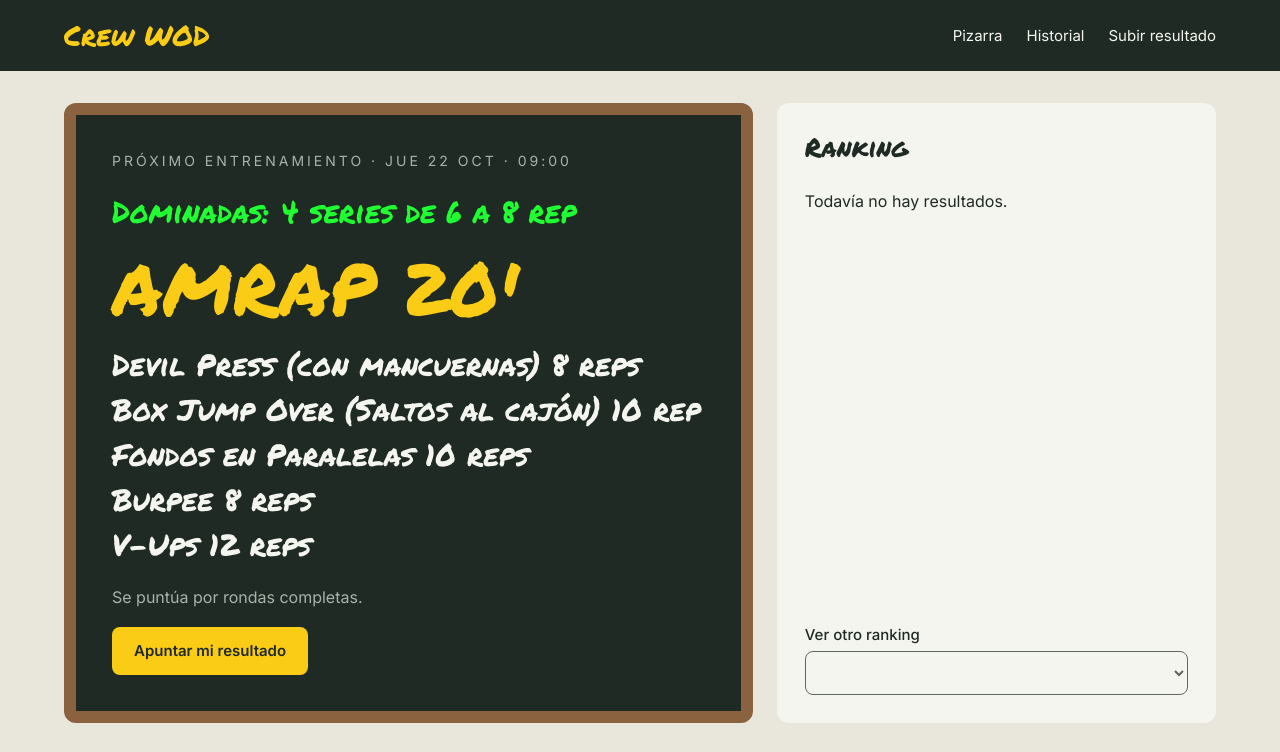
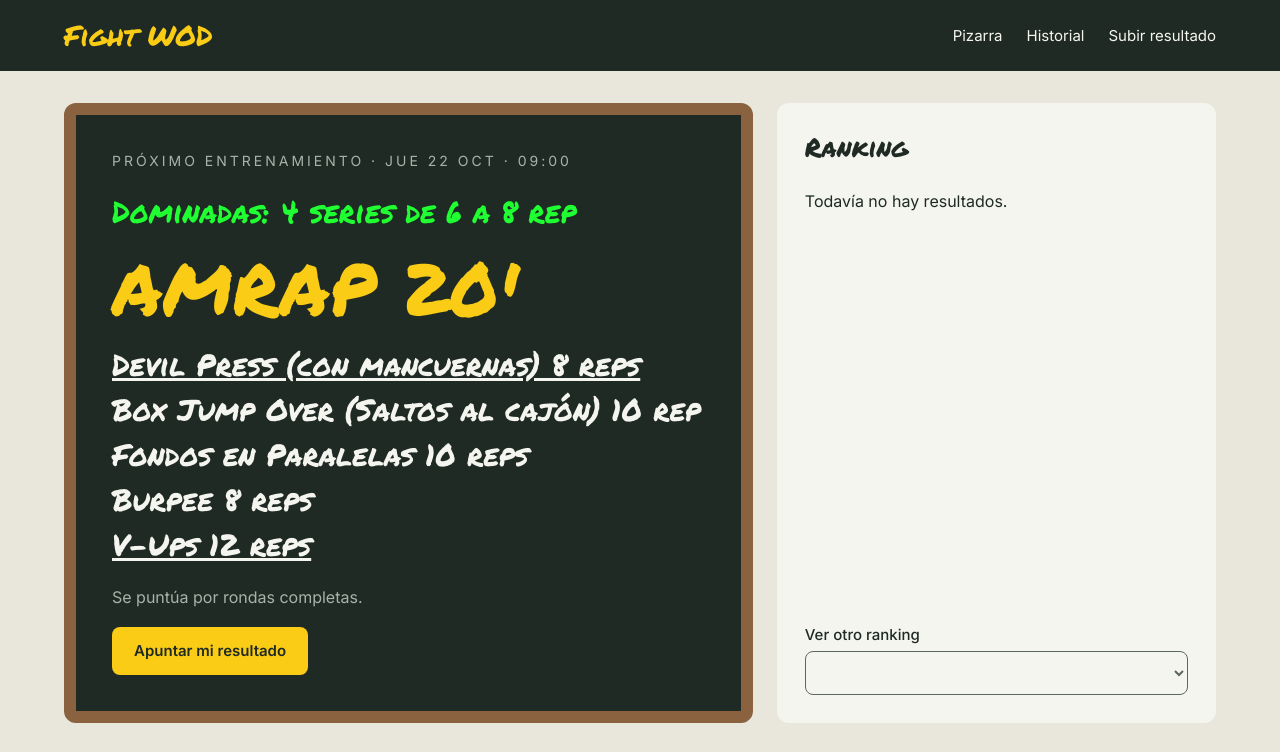
Before and after one commit to franrios1978/pizarra_entrenamientos, a website: page src/index.html in a window 1280 px wide. Shown: the top 752 px of the page. Drawn offline with Linux system fonts and the light colour scheme.

Commit message:
Add third files

```diff
--- a/src/css/global.css
+++ b/src/css/global.css
@@ -275,6 +275,16 @@ a {
   color: var(--color-green);
 }
 
+/* Ejercicios con vídeo: enlace con el mismo color que el resto de la lista */
+.board__exercises a {
+  color: inherit;
+  text-decoration: underline;
+}
+
+.board__exercises a:hover {
+  color: #3d5cfc;
+}
+
 .board__note {
   margin: 0;
   font-size: 16px;
--- a/src/data.js
+++ b/src/data.js
@@ -33,15 +33,38 @@ const WORKOUTS = [
     detail: '',
     warmup: 'Dominadas: 4 series de 6 a 8 rep',
     scoring: 'rounds',
-    exercises: ['Devil Press (con mancuernas)	8 reps', 'Box Jump Over (Saltos al cajón) 10 rep','Fondos en Paralelas 10 reps', 'Burpee 8 reps', 'V-Ups 12 reps'],
+    exercises: [
+      // Elige tus vídeos y pega la URL entre las comillas del campo "video"
+      { text: 'Devil Press (con mancuernas) 8 reps', video: 'https://www.youtube.com/watch?v=ghacPZ9fuFU' },
+      { text: 'Box Jump Over (Saltos al cajón) 10 rep'},
+      { text: 'Fondos en Paralelas 10 reps' },
+      { text: 'Burpee 8 reps' },
+      { text: 'V-Ups 12 reps', video: 'https://www.youtube.com/watch?v=7UVgs18Y1P4' },
+    ],
     note: 'Se puntúa por rondas completas.',
   },
-  { id: 'cindy', date: '2026-10-17', name: 'Cindy', detail: "AMRAP 20'", scoring: 'rounds' },
-  { id: 'fran', date: '2026-10-15', name: 'Fran', detail: '21-15-9', scoring: 'time' },
-  { id: 'circuito', date: '2026-10-14', name: 'Circuito funcional', detail: '', scoring: 'time' },
-  { id: 'dominadas', date: '2026-10-11', name: 'Dominadas', detail: 'máximo seguidas', scoring: 'reps' },
-  { id: 'helen', date: '2026-10-09', name: 'Helen', detail: '3 rondas', scoring: 'time' },
-  { id: 'peso-muerto', date: '2026-10-06', name: 'Peso muerto', detail: '3x5', scoring: 'weight' },
+  {
+    id: 'wod-2026-10-16',
+    date: '2026-10-16',
+    time: '18:30',
+    name: "FOR TIME 20 min'",
+    detail: '',
+    warmup: 'Shoulder To Overhead: calent. + 3x5 rep',
+    scoring: 'time',
+    exercises: ['Sentadillas lastradas 20 rep', '10 zancadas', '300m carrera', 'x 5 rondas'],
+    note: 'Sin descanso (recuperar en carreta)',
+  },
+  {
+    id: 'wod-2026-10-19',
+    date: '2026-10-19',
+    time: '20:00',
+    name: "AMRAP 20'",
+    detail: '',
+    warmup: 'Calentamiento',
+    scoring: 'rounds',
+    exercises: ['Push Press 10 reps', 'Saltos al cajón 12 reps', 'Dominadas 8 reps', 'Lateral Bar-Over Burpee  10 reps'],
+    note: 'Descanso máximo de 60 seg',
+  },
 ];
 
 /** Personas del grupo. */
@@ -50,3 +73,11 @@ const ATHLETES = [
   { id: 'lucia', name: 'Lucía' },
   { id: 'fernando', name: 'Fernando' },
 ];
+
+/**
+ * Resultados iniciales. Se cargan la primera vez que se abre la web
+ * (después se guardan en el navegador de cada persona).
+ * Arranca vacía: aquí podrías poner resultados de partida si algún día quieres.
+ * "value" es SIEMPRE un número: rondas, repeticiones, segundos o kg.
+ */
+const SEED_RESULTS = [];
--- a/src/index.html
+++ b/src/index.html
@@ -25,7 +25,7 @@
   <!-- ====== Cabecera ====== -->
   <header class="site-header">
     <div class="container site-header__inner">
-      <a class="logo" href="#pizarra">Crew WOD</a>
+      <a class="logo" href="#pizarra">Fight WOD</a>
       <nav class="site-nav" aria-label="Principal">
         <a href="#pizarra">Pizarra</a>
         <a href="#historial">Historial</a>
@@ -47,7 +47,9 @@
         <p class="board__meta">Próximo entrenamiento · <time id="next-date"></time></p>
         <p class="board__exercises board__warmup" id="next-warmup"></p>
         <h1 class="board__title" id="board-title"></h1>
-        <ul class="board__exercises" id="next-exercises"></ul>
+        <div id="next-exercises-wrap">
+          <ul class="board__exercises" id="next-exercises"></ul>
+        </div>
         <p class="board__note" id="next-note"></p>
         <div class="board__actions">
           <!-- Es un enlace al formulario; app.js además preselecciona este entrenamiento y da el foco al campo -->
--- a/src/main.js
+++ b/src/main.js
@@ -111,10 +111,10 @@ function formatTime(totalSeconds) {
    así que bastará con reescribir load() y save() cuando llegue ese momento.
    ========================================================================== */
 
-const STORAGE_KEY = 'crewwod:results:v1';
+const STORAGE_KEY = 'crewwod:results:v2';
 
 const store = {
-  /** Devuelve los resultados guardados (lista vacía si no hay nada válido). */
+  /** Devuelve los resultados guardados o los iniciales (SEED_RESULTS) si no hay nada válido. */
   load() {
     try {
       const saved = JSON.parse(localStorage.getItem(STORAGE_KEY));
@@ -128,7 +128,7 @@ const store = {
     } catch {
       // Sin acceso a localStorage (modo privado) o JSON dañado: empezamos de cero.
     }
-    return [];
+    return structuredClone(SEED_RESULTS);
   },
 
   /** Guarda la lista completa. Devuelve false si el navegador no lo permite. */
@@ -273,25 +273,50 @@ const timeInput = $('#tiempo');
 const timeHint = $('#tiempo-hint');
 const formStatus = $('#form-status');
 
-/** Pizarra con el próximo entrenamiento (no cambia mientras se usa la web). */
-function renderNextWorkout() {
-  const workout = workoutById.get(NEXT_WORKOUT_ID);
+/**
+ * Pizarra. Por defecto muestra el próximo entrenamiento; si se le pasa un id,
+ * muestra ese (al elegir otro entrenamiento en el formulario).
+ * Los bloques que el entrenamiento no tenga (warmup, ejercicios, nota) se ocultan.
+ */
+function renderNextWorkout(workoutId = NEXT_WORKOUT_ID) {
+  const workout = workoutById.get(workoutId);
+  const when = $('#next-date');
+  const warmup = $('#next-warmup');
+  const exercises = $('#next-exercises');
+  const note = $('#next-note');
 
-  const when = $('#next-date');
-  when.textContent = `${formatLongDate(workout.date)} · ${workout.time}`;
-  when.dateTime = `${workout.date}T${workout.time}`;
+  if (!workout) {
+    when.textContent = '';
+    when.dateTime = '';
+    $('#board-title').textContent = 'Entrenamiento no encontrado';
+    warmup.hidden = true;
+    exercises.parentElement.hidden = true;
+    note.hidden = true;
+    return;
+  }
+
+  when.textContent = `${formatLongDate(workout.date)}${workout.time ? ` · ${workout.time}` : ''}`;
+  when.dateTime = workout.time ? `${workout.date}T${workout.time}` : workout.date;
 
   $('#board-title').textContent = workoutTitle(workout);
 
-  // Texto previo (warmup): si está vacío, se oculta para no dejar un hueco
-  const warmup = $('#next-warmup');
   warmup.textContent = workout.warmup ?? '';
   warmup.hidden = !workout.warmup;
 
-  $('#next-exercises').replaceChildren(
-    ...workout.exercises.map((exercise) => el('li', {}, exercise))
+  exercises.replaceChildren(
+    ...(workout.exercises ?? []).map((exercise) => {
+      // Compatible con texto suelto ('Burpee 8 reps') y con objeto ({ text, video })
+      const item = typeof exercise === 'string' ? { text: exercise } : exercise;
+      const content = item.video
+        ? el('a', { href: item.video, target: '_blank', rel: 'noopener noreferrer' }, item.text)
+        : item.text;
+      return el('li', {}, content);
+    })
   );
-  $('#next-note').textContent = workout.note;
+  exercises.parentElement.hidden = !workout.exercises?.length;
+
+  note.textContent = workout.note ?? '';
+  note.hidden = !workout.note;
 }
 
 /** Lista de entrenamientos que se pueden elegir en el desplegable del ranking. */
@@ -451,8 +476,11 @@ rankingSelect.addEventListener('change', () => {
   renderRanking();
 });
 
-/** Al cambiar de entrenamiento en el formulario, cambia el formato esperado. */
-workoutSelect.addEventListener('change', updateResultHint);
+/** Al cambiar de entrenamiento en el formulario: pizarra y formato esperado. */
+workoutSelect.addEventListener('change', () => {
+  updateResultHint();
+  renderNextWorkout(workoutSelect.value);
+});
 
 /** Al volver a escribir se limpian el error y el mensaje anterior. */
 function clearErrorOnInput(input) {
```
